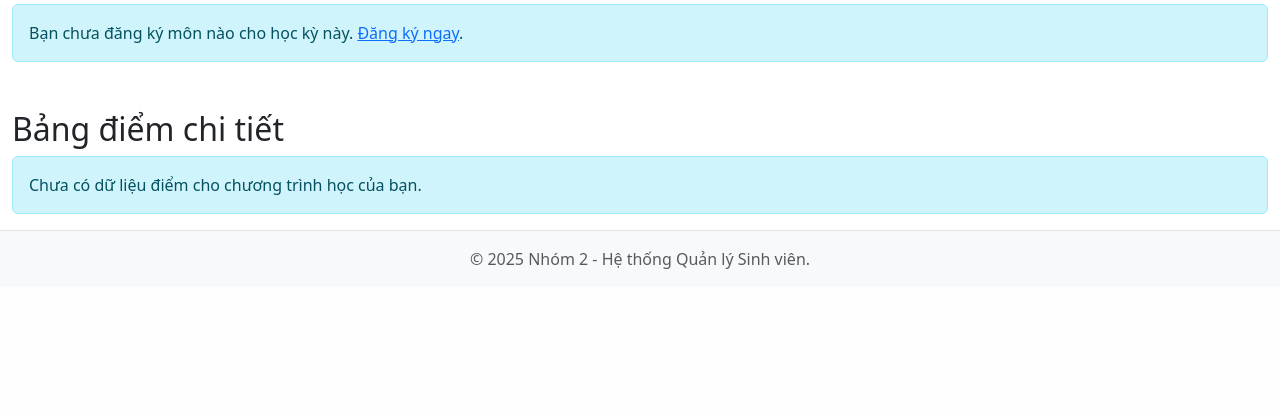
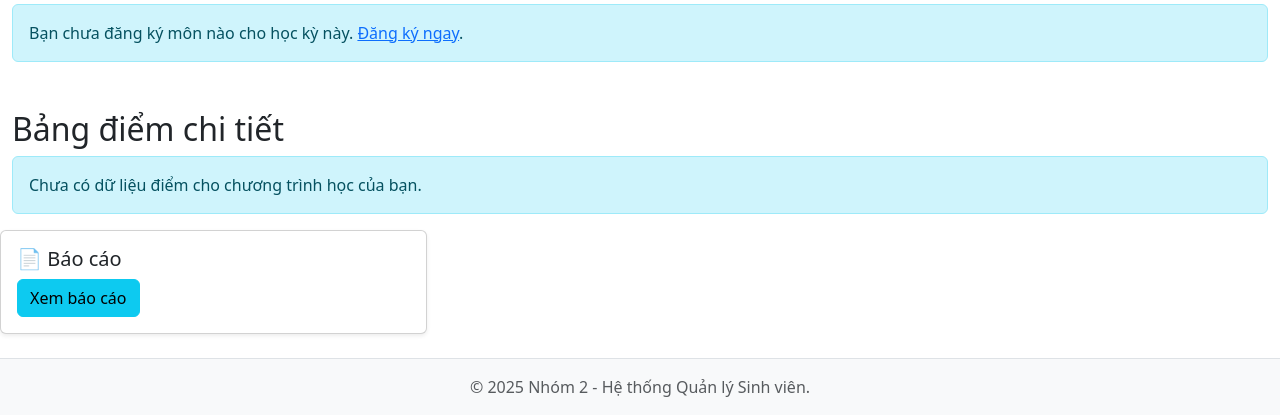
Before and after one commit to LeLuuTrungHoa/QuanLiSinhVien, a PHP site: page /student/index.php in a window 1280 px wide. Shown: the part 633-1048 px from the top of the page. Before the commit the page ends 902 px from the top, so only its background shows below. Run offline with PHP 8.4, Linux system fonts and the light colour scheme; a user stored in the database is signed in; data comes from the database, SQL or seed files in the repository.

Commit message:
[Feat] thêm nút báo cáo

```diff
--- a/student/index.php
+++ b/student/index.php
@@ -293,4 +293,15 @@ $schedules = $stmt->fetchAll();
     </div>
 </div>
 
+<div class="col-md-6 col-lg-4 mb-4">
+    <div class="card h-100 shadow-sm">
+        <div class="card-body">
+            <h5 class="card-title">📄 Báo cáo</h5>
+            <button type="button" class="btn btn-info" onclick="alert('báo cáo')">
+                Xem báo cáo
+            </button>
+        </div>
+    </div>
+</div>
+
 <?php require_once '../includes/footer.php'; ?>
```
